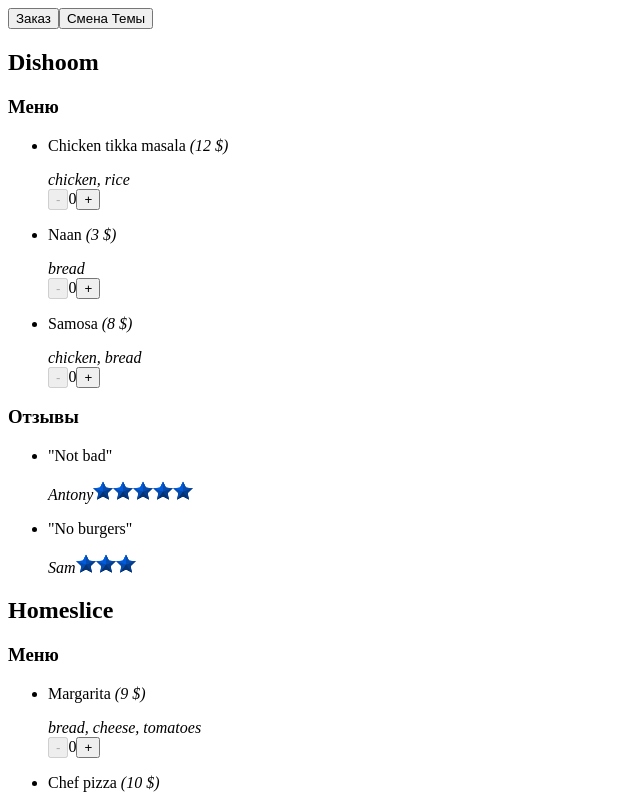
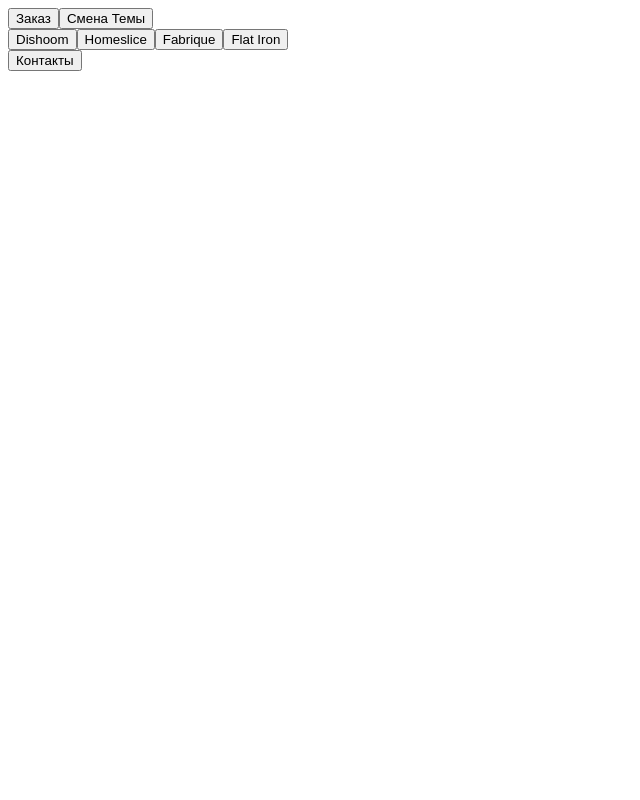
Before and after one commit to AlexLarina/react-learnj-24, a React (Vite) app: page / in a window 1280 px wide. Shown: the top 800 px of the page, without its empty margins (0-640 px from the left). Built offline with nearby package versions, Linux system fonts and the light colour scheme.

Commit message:
Adding navigation and current restaurant display

```diff
--- a/src/App.jsx
+++ b/src/App.jsx
@@ -1,19 +1,39 @@
 /* eslint-disable react/jsx-key */
+import { useState } from "react";
 import { Layout } from "./components/layout/component";
 import { Restaurant } from "./components/restaurant/component";
-import { restaurants } from "./const/mocks";
+import { Navigation } from "./components/navigation/component";
 
-export const App = () => {
+export const App = ({restaurants}) => {
+  const restaurantNames = restaurants.map((restaurant) => ({
+		id: restaurant.id,
+		name: restaurant.name
+	}));
+
+	const [chosenRestaurantId, setChosenRestaurantId] = useState();
+	const restaurant = restaurants.find((restaurant) => restaurant.id === chosenRestaurantId);
+
   return (
     <Layout>
-      {restaurants.map((restaurant) => (
+      <Navigation
+				restaurantNames={restaurantNames}
+				onRestaurantClick={(name) => setChosenRestaurantId(name)}
+			/>
+      {
+        restaurant &&
+        <Restaurant
+          restaurant={restaurant}
+          key={restaurant.id}
+        />
+      }
+      {/* {restaurants.map((restaurant) => (
         <div>
 					<Restaurant
 						restaurant={restaurant}
 						key={restaurant.id}
 					/>
 				</div>
-      ))}
+      ))} */}
     </Layout>
   );
 };
--- /dev/null
+++ b/src/components/navigation/component.jsx
@@ -0,0 +1,17 @@
+import { RestaurantTab } from "../restaurant-tab/component";
+
+export const Navigation = ({restaurantNames, onRestaurantClick}) => {
+	return (
+		<nav>
+			{
+				restaurantNames.map(({id, name}) => (
+					<RestaurantTab
+						name={name}
+						key={`nav-${id}`}
+						onClick={() => onRestaurantClick(id)}
+					/>
+				))
+			}
+		</nav>
+	);
+};
--- /dev/null
+++ b/src/components/restaurant-tab/component.jsx
@@ -0,0 +1,9 @@
+export const RestaurantTab = ({name, onClick}) => {
+	if (!name) {
+		return null;
+	}
+
+	return (
+		<button onClick={onClick}>{name}</button>
+	);
+};
--- a/src/main.jsx
+++ b/src/main.jsx
@@ -1,7 +1,8 @@
 /* eslint-disable react/no-children-prop */
 import ReactDOM from "react-dom/client";
 import { App } from "./App";
+import { restaurants } from './const/mocks';
 
 const root = ReactDOM.createRoot(document.getElementById("root"));
 
-root.render(<App />);
+root.render(<App restaurants={restaurants}/>);
```
